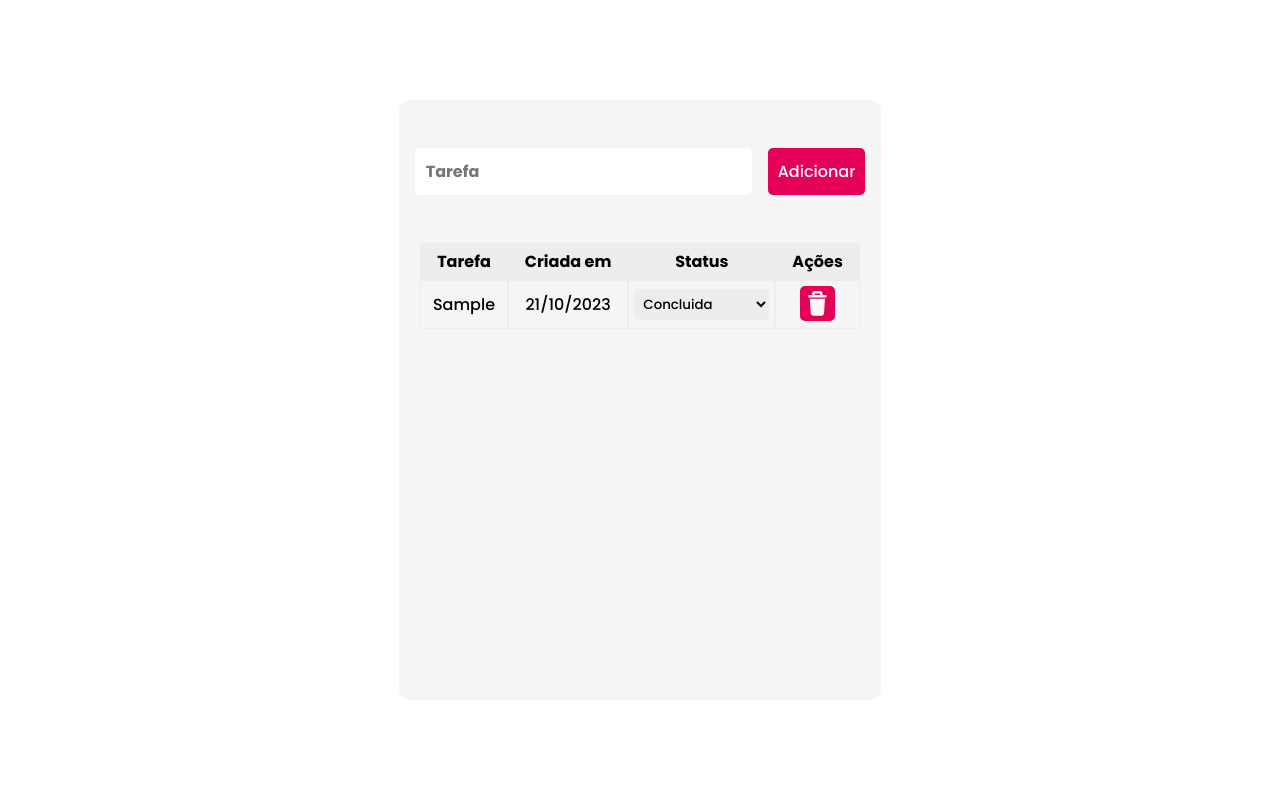
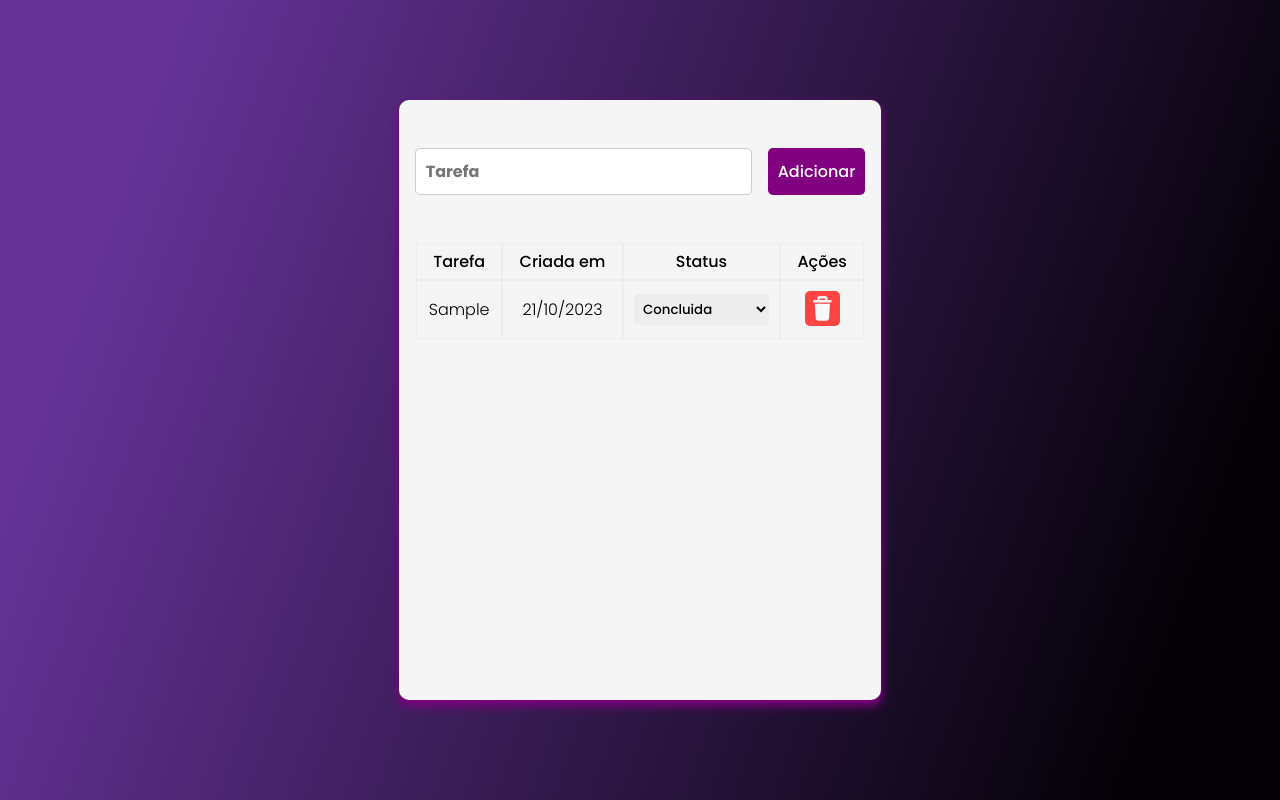
Before and after one commit to GabrielSampaioC/To-do-List, a plain HTML site: page index.html in a window 1280 px wide. Both pictures are taken after typing "Sample" into the empty fields and a click on the button "Adicionar". Drawn offline with Linux system fonts and the light colour scheme.

Commit message:
Animação ao adicionar tarefa na lista

```diff
--- a/script.js
+++ b/script.js
@@ -20,7 +20,6 @@ function MontaTarefa() {
         const botoes = document.createElement("td");
 
         montaTarefa.innerHTML = `<td class="lista-table-resposta">${input.value}</td>`;
-        montaTarefa.classList.add("lista-table-resposta");
 
         dataTarefa.innerHTML = `<td class="lista-table-data">${now.getDate() + "/" + (now.getMonth() + 1) + "/" + now.getFullYear()}</td>`;
 
--- a/style.css
+++ b/style.css
@@ -1,11 +1,4 @@
 @import url('https://fonts.googleapis.com/css2?family=Poppins:wght@300;500;700&display=swap');
-
-:root{
-   --rosa: rgba(228, 1, 87, 1);
-   --branco: #ffffff;
-   --fonte-principal: 'poppins';
-   --cinza-claro: #ededed;
-}
 
 *{
     margin: 0;
@@ -14,11 +7,22 @@
     font-family: var(--fonte-principal);
 }
 
+
+:root{
+   --vermelho-claro: #ff4444;
+   --branco: #ffffff;
+   --fonte-principal: 'poppins';
+   --cinza-claro: #ededed;
+   --roxo: #800080;
+}
+
+
 .lista-principal{
     height: 100vh;
     align-items: center;
     justify-content: center;
     display: flex;
+    background-image: linear-gradient( 109.6deg,  rgba(102,51,153,1) 11.2%, rgba(2,0,4,1) 91.1% );
 }
 .lista-container{
     display: flex;
@@ -31,15 +35,17 @@
 .lista-input{
     padding: 10px;
     border-radius: 5px;
-    border: 1px solid transparent;
+    border: 1px solid #ccc;
     width: 100%;
     font-size: 1em;
     font-weight: 600;
+    outline: none;
+
 }
 .lista-btn{
     padding: 10px;
     border-radius: 5px;
-    background: var(--rosa);
+    background: var(--roxo);
     color: var(--branco);
     font-weight: 500;
     border-style: none;
@@ -48,17 +54,23 @@
 }
 .lista-table{
     padding: 2em 0;
+    width: 35vw;
 }
+
 
 .lista-table-titulo{
     padding: 5px 1em;
     border: 1px solid var(--cinza-claro);
-    background: var(--cinza-claro);
+    font-weight: 500;
+
 }
 
 td{
     border: 1px solid var(--cinza-claro);
-    padding: 5px;
+    padding: 10px;
+    animation: animacao-add-lista-linha 0.5s ease-out;
+    font-size: 1em;
+    font-weight: 300;
 }
 
 table{
@@ -74,11 +86,39 @@ table{
     align-items: center;
     height: 600px;
     padding: 2em 1em;
+    box-shadow: 0px 5px 10px 1px var(--roxo);
+}
+
+
+@keyframes animacao-add-lista-linha {
+    from{
+        opacity: 0.4;
+        transform:translateY(20px);
+    }
+    to{
+        opacity: 1;
+        transform: translateY(0px);
+    }
 }
 .lista-tarefas{
     display: flex;
     justify-content: center;
+    overflow-y: auto;
 }
+
+::-webkit-scrollbar {
+    width: 4px;
+  }
+
+  ::-webkit-scrollbar-track {
+    background: var(--cinza-claro);
+  }
+
+  ::-webkit-scrollbar-thumb {
+    background: var(--roxo);
+    border-radius: 10px;
+  }
+
 
 .lista-table-opcoes{
     padding: 5px;
@@ -89,7 +129,7 @@ table{
 }
 
 .btn-remove-tarefa{
-    background: var(--rosa);
+    background: var(--vermelho-claro);
     border-radius: 5px;
     padding: 5px;
     border-style: none;
@@ -100,9 +140,8 @@ table{
     height: 25px;
     align-self: center;
     display: flex;
+}
+
+@media screen and (max-width:768px) {
 
 }
-
-/* #botao-remove{
-    display: none;
-} */
```
Also changed, not shown: index.html (+1 -1 lines).
